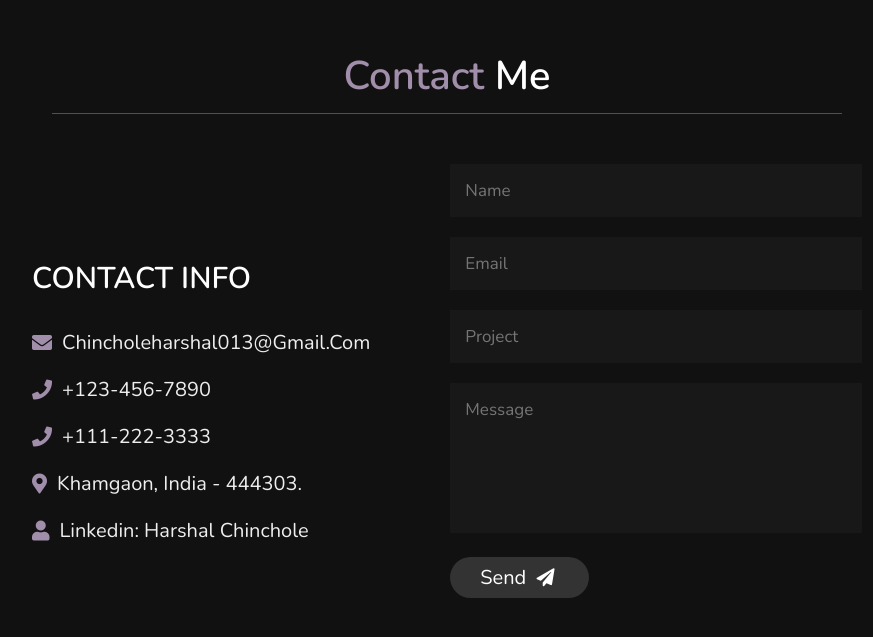
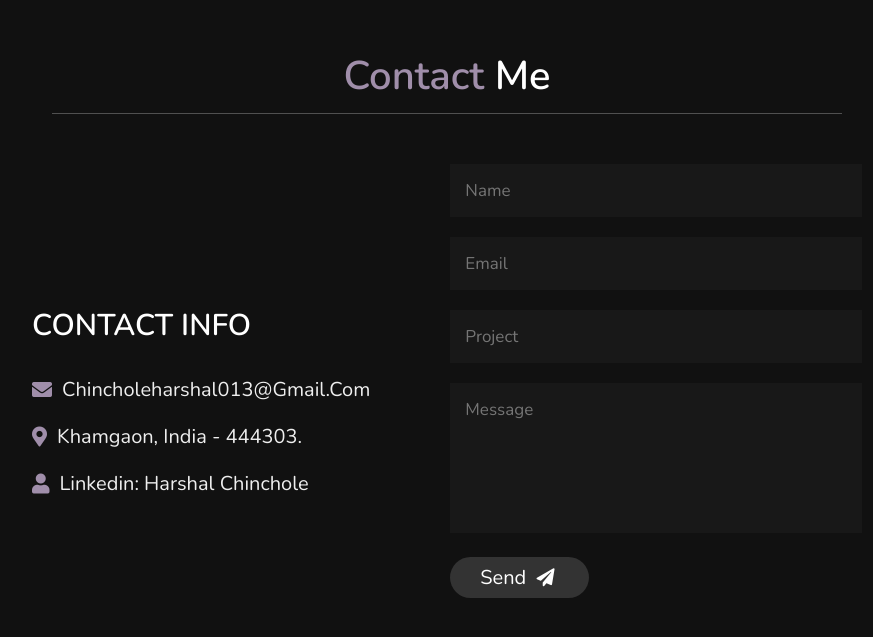
Before and after one commit to Harshalchinchole/Portfolio, a plain HTML site: page index.html in a window 1280 px wide. Shown: the part 3332-3969 px from the top of the page, without its empty margins (368-1241 px from the left). Drawn offline with nearby package versions, Linux system fonts and the light colour scheme.

Commit message:
Update index.html

```diff
--- a/index.html
+++ b/index.html
@@ -171,8 +171,7 @@
 
         <div class="info">
             <h3> <i class="fas fa-envelope"></i> chincholeharshal013@gmail.com </h3>
-            <h3> <i class="fas fa-phone"></i> +123-456-7890 </h3>
-            <h3> <i class="fas fa-phone"></i> +111-222-3333 </h3>
+
             <h3> <i class="fas fa-map-marker-alt"></i> Khamgaon, India - 444303. </h3>
             <h3> <i class="fas fa-user"></i> Linkedin: Harshal Chinchole</h3>
         </div>
```
